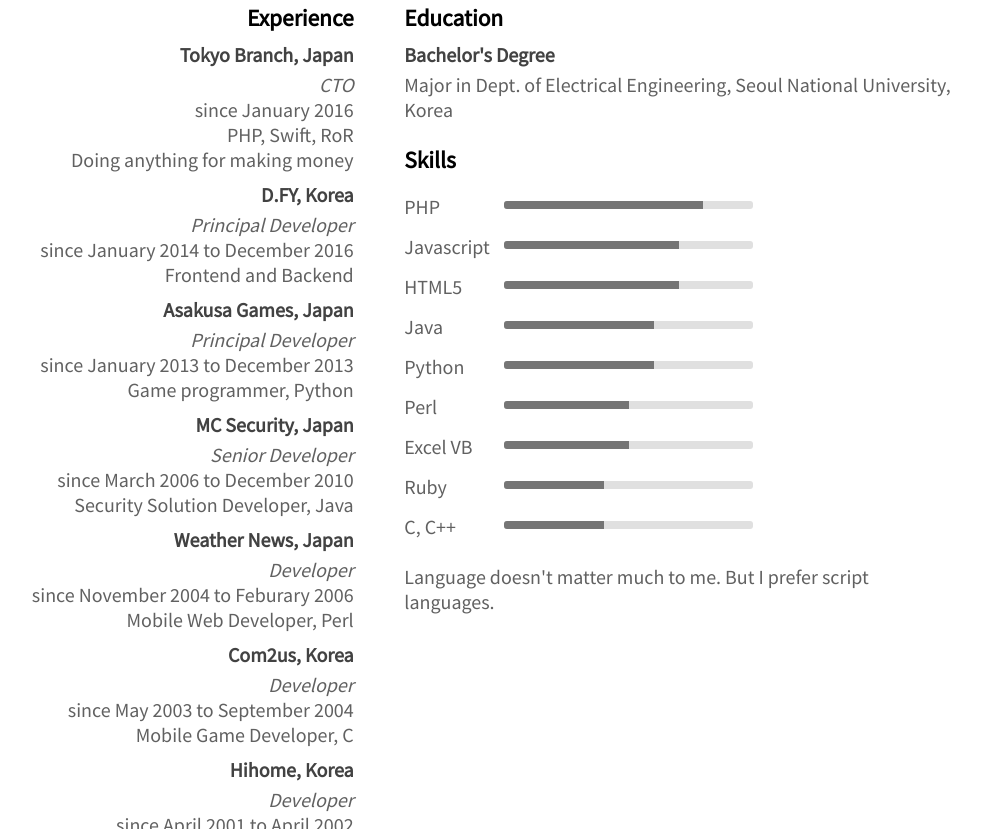
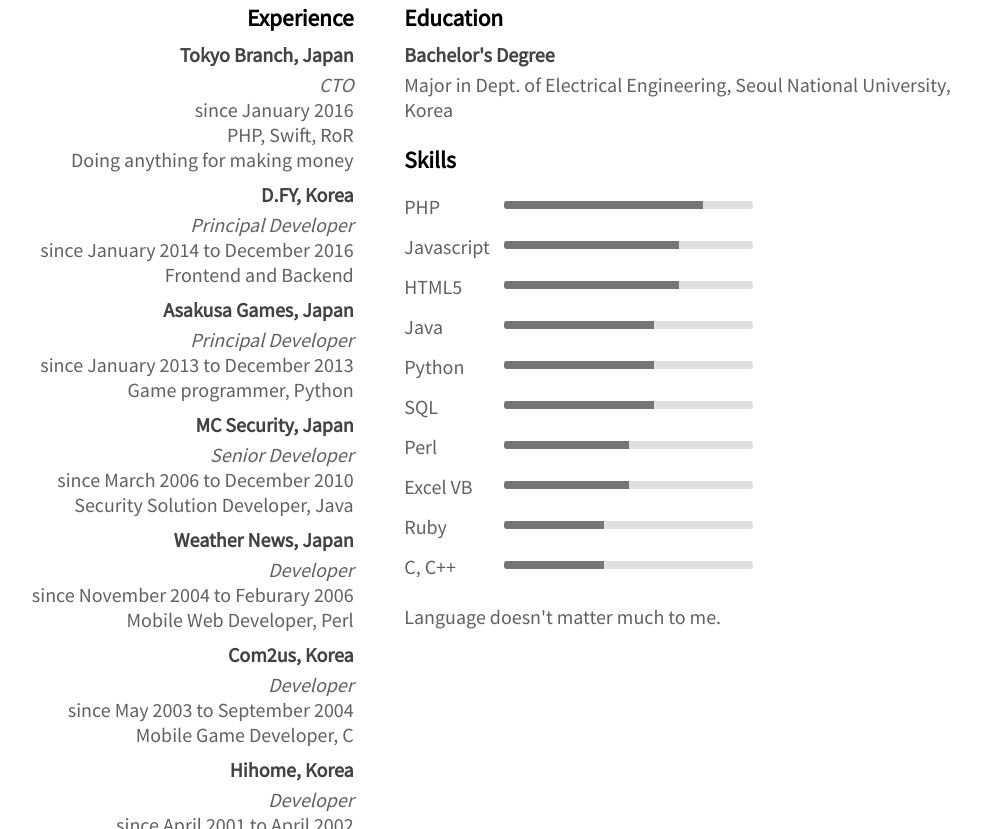
Before and after one commit to fri13th/fri13th.github.io, a plain HTML site: page index.html in a window 1280 px wide. Shown: the part 422-1251 px from the top of the page, without its empty margins (261-1242 px from the left). Drawn offline with nearby package versions, Linux system fonts and the light colour scheme.

Commit message:
fix skills

```diff
--- a/index.html
+++ b/index.html
@@ -277,6 +277,12 @@
             </div>
           </div>
           <div class="skill-block">
+            <span class="skill">SQL</span>
+            <div class="skill-bar">
+              <div style="width: 60%" class="level"> </div>
+            </div>
+          </div>
+          <div class="skill-block">
             <span class="skill">Perl</span>
             <div class="skill-bar">
               <div style="width: 50%" class="level"> </div>
@@ -301,7 +307,7 @@
               </div>
             </div>
           </div>
-        <span class="skills-other">Language doesn't matter much to me. But I prefer script languages.</span>
+        <span class="skills-other">Language doesn't matter much to me.</span>
       </div>
     </div>
 
```
